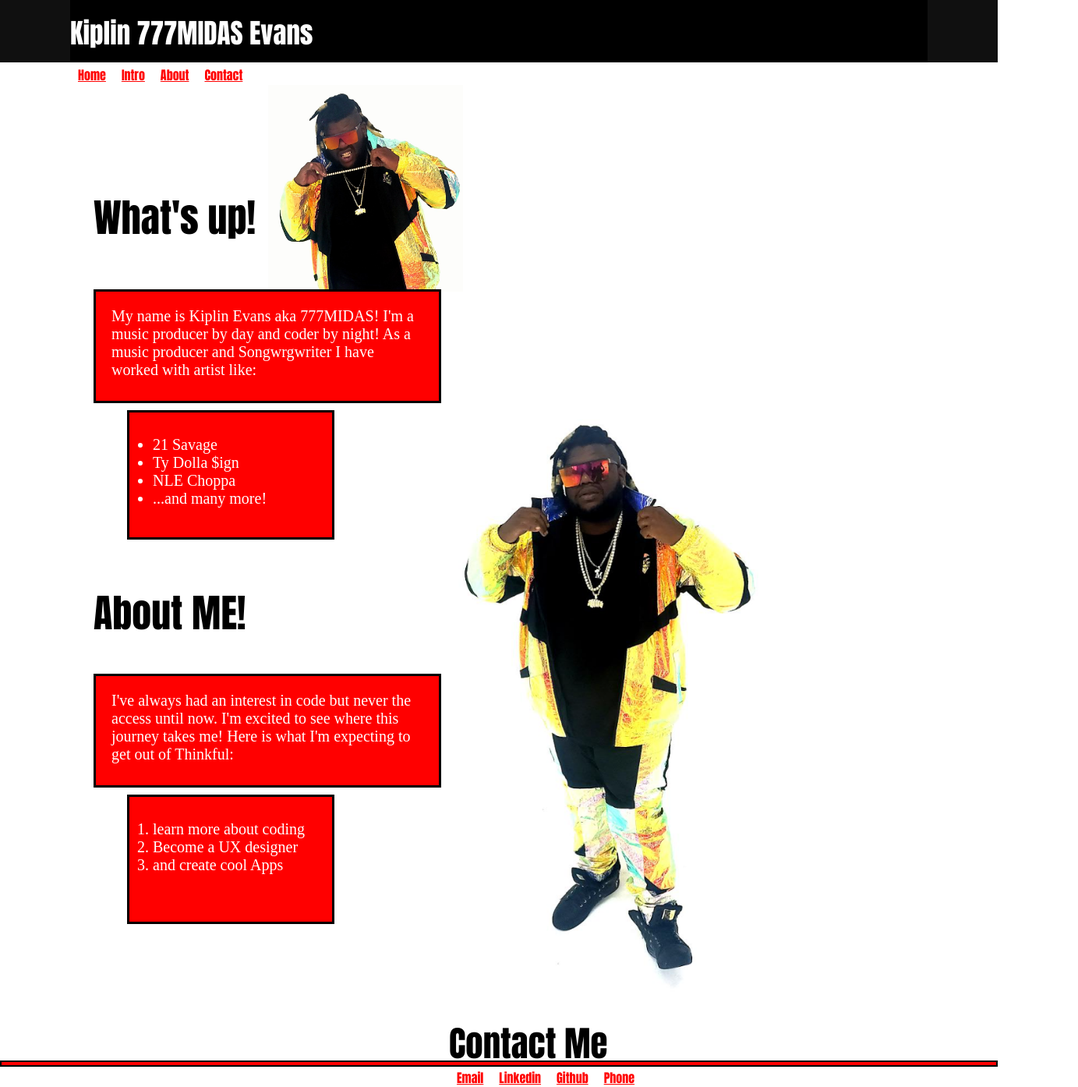
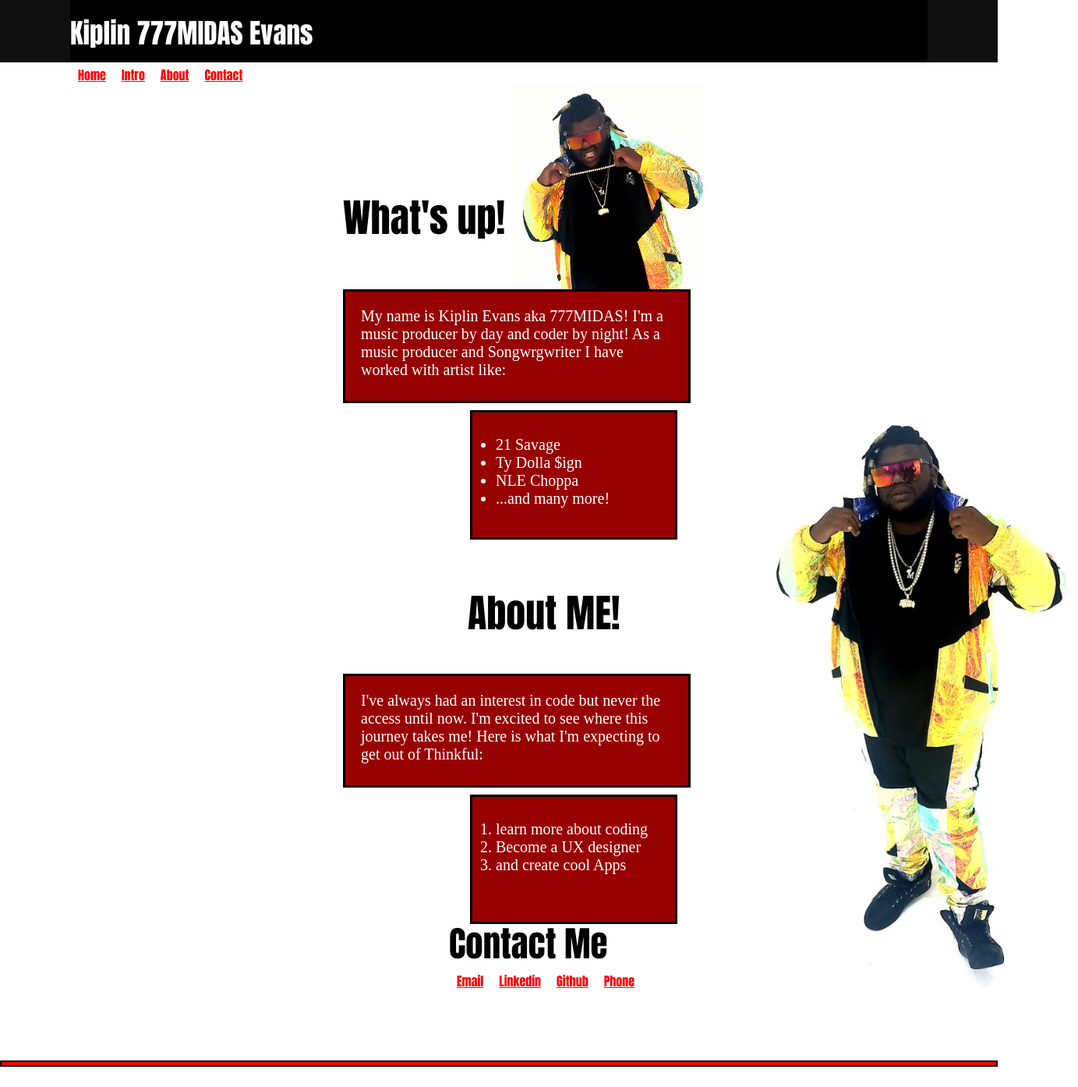
Before and after one commit to kiplinevans/website, a plain HTML site: page index.html in a window 1280 px wide. Shown: the top 1394 px of the page at 78% size, 1383 px wide, since content can reach past the window. Drawn offline with nearby package versions, Linux system fonts and the light colour scheme; a script that the page names is missing.

Commit message:
Update style.css

```diff
--- a/style.css
+++ b/style.css
@@ -100,7 +100,7 @@ position: relative;
 }
  h2{
 position:relative;
-margin-left: 15%;
+margin-left: 55%;
 
 
 font-family: impact;
@@ -110,7 +110,7 @@ color: black;
 
  h3{
 position:relative;
-margin-left: 15%;
+margin-left: 75%;
 margin-top: 30%;
 
 
@@ -122,11 +122,11 @@ color: black;
 #intro-para{
 position: relative;
 margin-top: -1%;
-margin-left: 15%;
+margin-left:  55%;
 border: 3px solid;
 width: 400px;
 height:100px;
-background: red;
+background: #980101;
 
 
 
@@ -136,11 +136,11 @@ padding: 20px;
 #about-me-para{
 position: relative;
 margin-top: 2%;
-margin-left: 15%;
+margin-left: 55%;
 border: 3px solid;
 width: 400px;
 height:100px;
-background: red;
+background: #980101;
 
 
 
@@ -158,11 +158,11 @@ color:white;
 #intro-ul{
 position: relative;
 margin-top: 10%;
-margin-left: 5%;
+margin-left:  35%;
 border: 3px solid black;
 width: 200px;
 height:100px;
-background: red;
+background: #980101;
 
 
 
@@ -187,14 +187,14 @@ color:white;
 .half-body{
 
 width:250px;
-margin-left: 43%;
+margin-left: 82%;
 margin-top: -30%
 
 }
 
 .full-body{
 width:400px;
-margin-left:110%;
+margin-left:130%;
 margin-top: -170%;
 
 }
@@ -231,7 +231,7 @@ position: absolute;
   height:50%;
   display: table;
   align: center ;
-margin-top: -15%;
+margin-top: -25%;
 margin-left:45%;
 
   }
@@ -244,6 +244,6 @@ margin-left:45%;
     verticle-align: middle;
   font-family:impact;
   font-size: 45px;
-margin-bottom: 4%;
+margin-bottom: 6%;
 
   }
```
